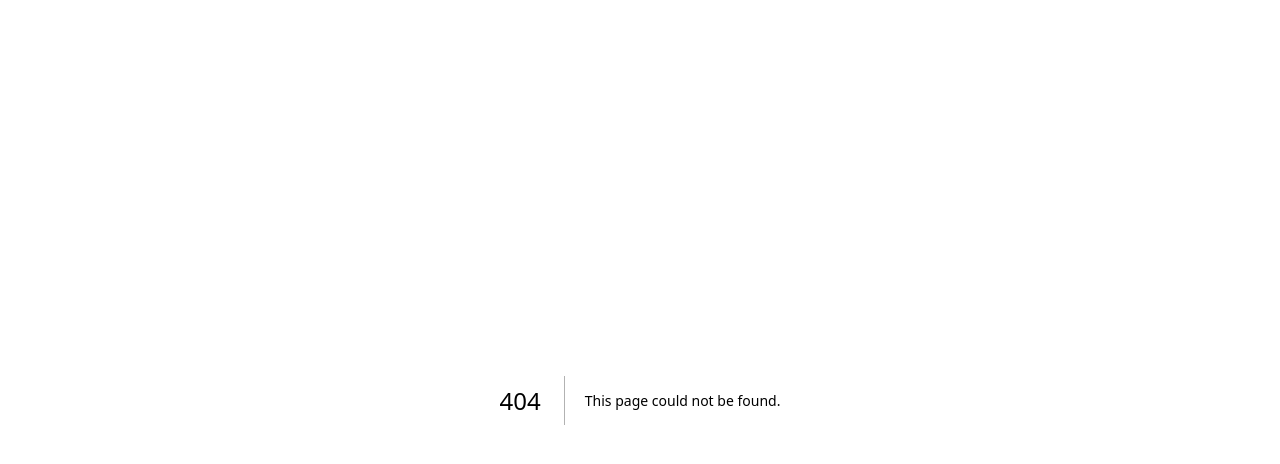
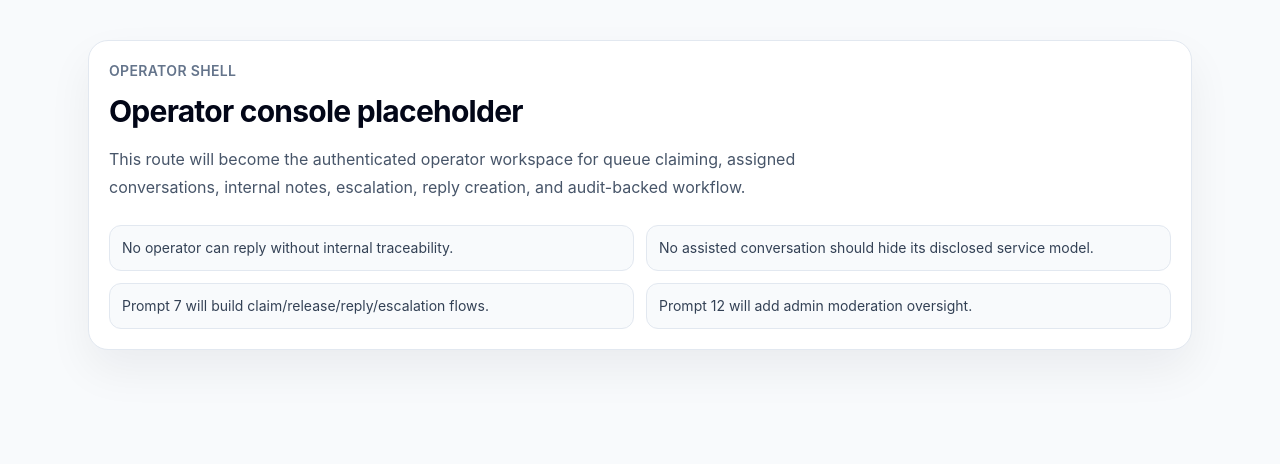
Before and after one commit to besfeng23/Matchy, a Next.js app in the folder apps/web/: page /operator in a window 1280 px wide. Before the commit this address had no page. Shown: the top 464 px of the page. Built offline with nearby package versions, Linux system fonts and the light colour scheme.

Commit message:
feat: add operator shell

```diff
--- /dev/null
+++ b/apps/web/src/app/operator/page.tsx
@@ -0,0 +1,19 @@
+import { ShellCard } from "@/components/shell-card";
+
+export default function OperatorPage() {
+  return (
+    <main className="mx-auto flex min-h-screen max-w-6xl flex-col gap-8 px-6 py-10">
+      <ShellCard
+        eyebrow="Operator shell"
+        title="Operator console placeholder"
+        description="This route will become the authenticated operator workspace for queue claiming, assigned conversations, internal notes, escalation, reply creation, and audit-backed workflow."
+        items={[
+          "No operator can reply without internal traceability.",
+          "No assisted conversation should hide its disclosed service model.",
+          "Prompt 7 will build claim/release/reply/escalation flows.",
+          "Prompt 12 will add admin moderation oversight.",
+        ]}
+      />
+    </main>
+  );
+}
```
